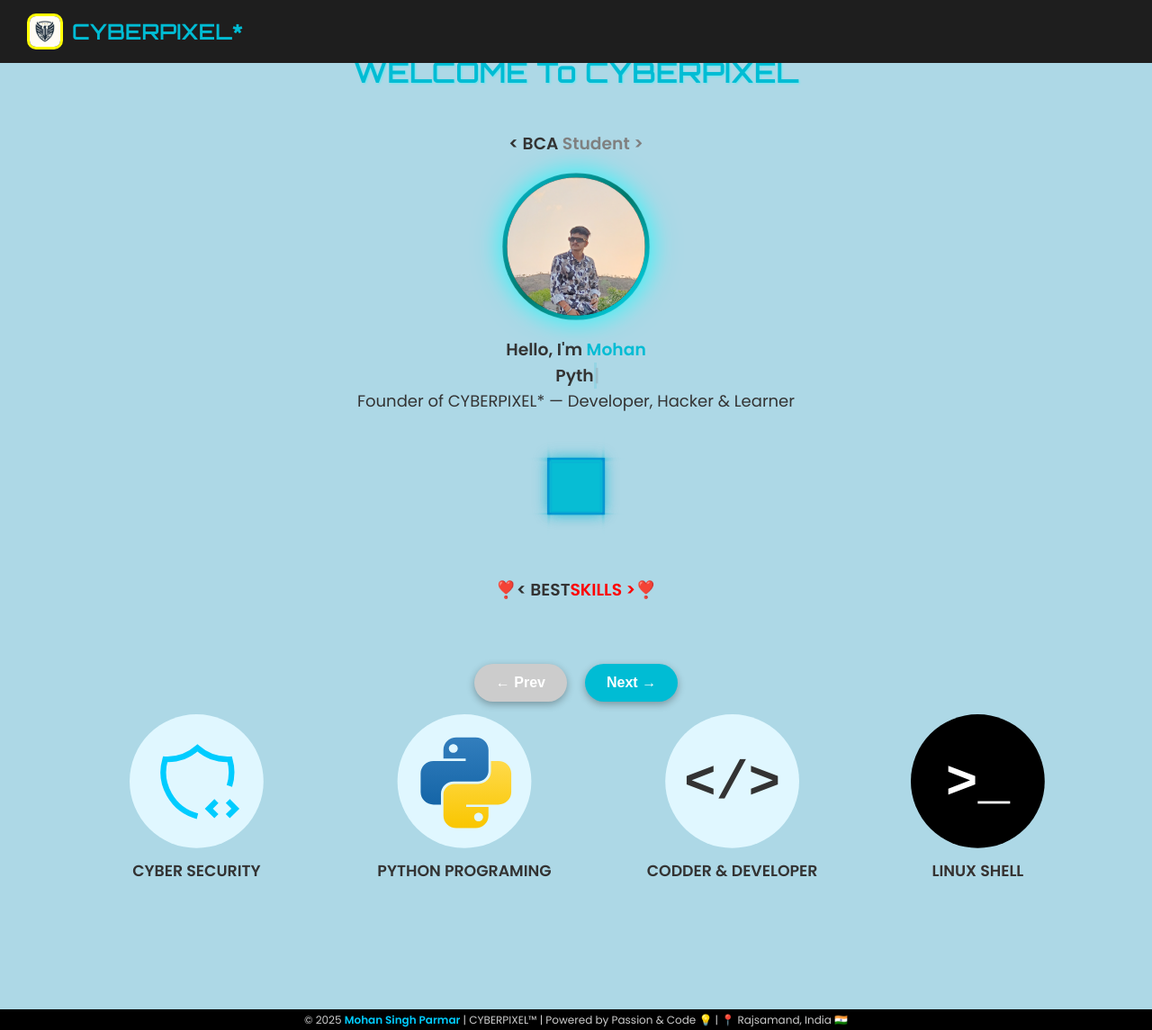
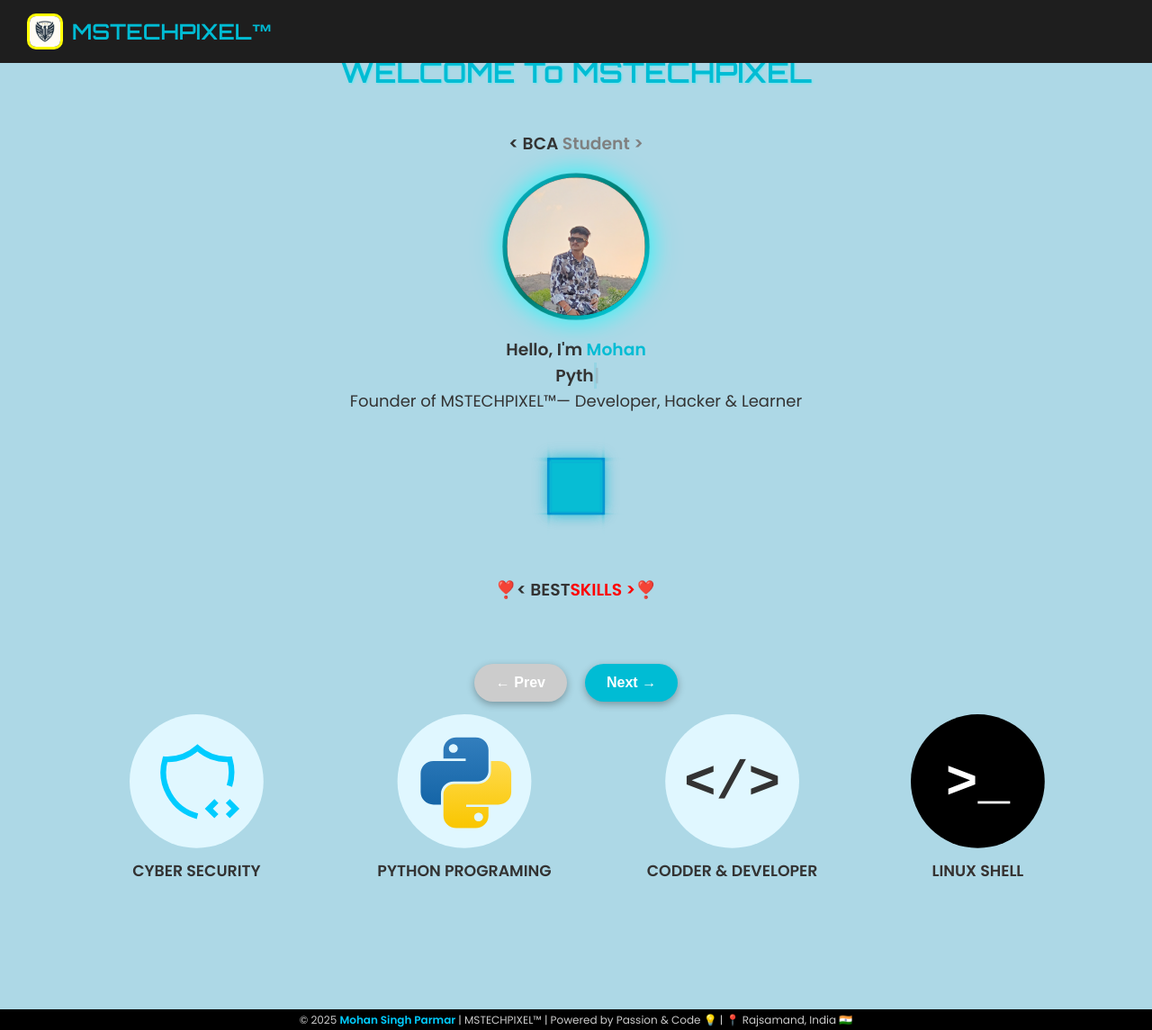
Before and after one commit to mohanxcode/CYBER-PIXEL-, a plain HTML site: page index.html in a window 1280 px wide. Shown: the whole page at 90% size. Drawn offline with Linux system fonts and the light colour scheme.

Commit message:
Update index.html

```diff
--- a/index.html
+++ b/index.html
@@ -9,7 +9,7 @@
       forced-color-adjust: none !important;
     }
   </style>
-   <title>CYBERPIXEL - Mohan</title>
+   <title>MS TECHPIXEL - Mohan</title>
    <link href="https://fonts.googleapis.com/css2?family=Orbitron:wght@600&family=Poppins:wght@400;600&display=swap" rel="stylesheet" />
    <script src="https://kit.fontawesome.com/a076d05399.js" crossorigin="anonymous"></script>
    <style>
@@ -411,13 +411,13 @@
      <div class="navbar">
          <div class="logo-container">
              <img src="IMG_20250603_131636.jpg" alt="Mohan" class="logo-dp" />
-             <div class="logo">CYBERPIXEL*</div>
+             <div class="logo">MSTECHPIXEL™</div>
          </div>
      </div>
 
      <main>
          <div id="home" class="section active home-section">
-             <h2 class="fade-in">WELCOME To <span style="color:#00bcd4;">CYBERPIXEL</span></h2>
+             <h2 class="fade-in">WELCOME To <span style="color:#00bcd4;">MSTECHPIXEL</span></h2>
 
 <h3 class="slide-in">
                 < BCA <span style="color:grey;">Student > </span><br />
@@ -427,7 +427,7 @@
                  Hello, I'm <span style="color:#00bcd4;">Mohan</span><br />
                  <span class="typed-text"></span><span class="cursor">|</span>
              </h3>
-             <p class="fade-in">Founder of CYBERPIXEL* — Developer, Hacker & Learner</p>
+             <p class="fade-in">Founder of MSTECHPIXEL™— Developer, Hacker & Learner</p>
              <style>
 .loader {
   width: 80px;
@@ -989,7 +989,7 @@
   line-height: 1.1;
   margin: 0;
 ">
-  © 2025 <span style="color:#00ccff; font-weight:bold;">Mohan Singh Parmar</span> | CYBERPIXEL™ | Powered by Passion & Code 💡 | 📍 Rajsamand, India 🇮🇳
+  © 2025 <span style="color:#00ccff; font-weight:bold;">Mohan Singh Parmar</span> | MSTECHPIXEL™ | Powered by Passion & Code 💡 | 📍 Rajsamand, India 🇮🇳
 </footer>
  </body>
  </html>
```
